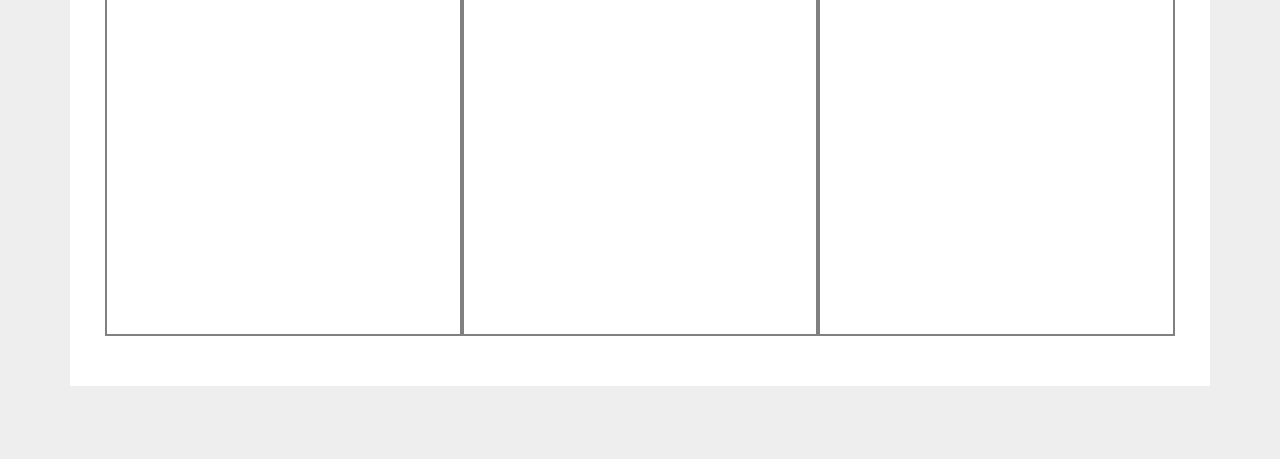
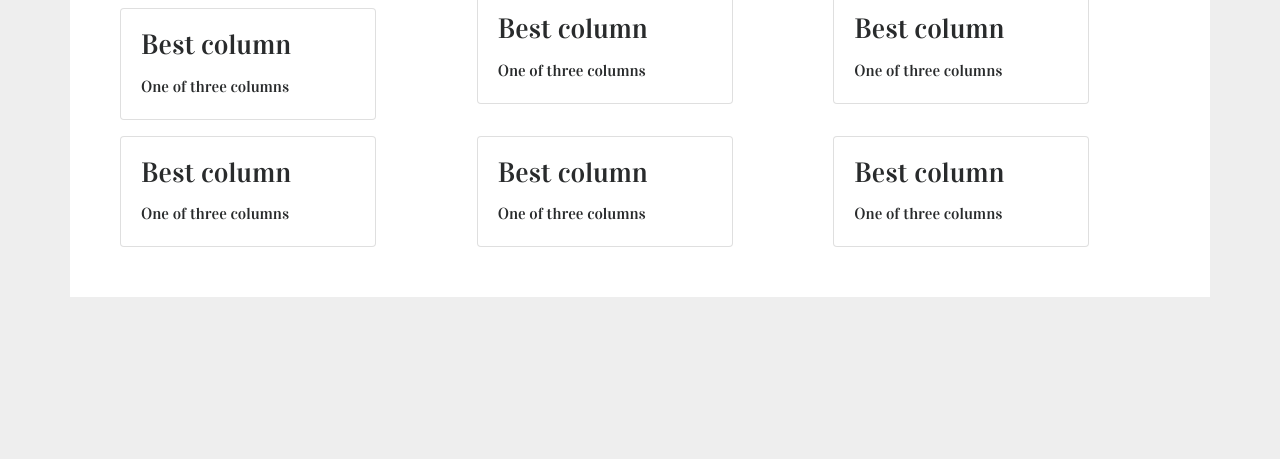
Before and after one commit to BGM6/portfolioPorject, a plain HTML site: page portfolio.html in a window 1280 px wide. Shown: the part 341-800 px from the top of the page. Drawn offline with nearby package versions, Linux system fonts and the light colour scheme.

Commit message:
progress

```diff
--- a/portfolio.html
+++ b/portfolio.html
@@ -12,6 +12,7 @@
 
     <!-- NAVBAR -->
     <nav class="navbar navbar-expand-sm navbar-light bg-dark">
+      <div class="container">
         <a class="navbar-brand" id="nav-font" href="index.html">Bryan Guilas</a>
         <div class="collapse navbar-collapse" id="navbarNav">
           <ul class="navbar-nav ml-auto">
@@ -26,6 +27,7 @@
             </li>
           </ul>
         </div>
+        </div>
       </nav>
 
       <!-- Social Media Links using Grid layout -->
@@ -34,15 +36,67 @@
       <!-- github -->
 
       <div class="container" id="box-set">
+        <h1>Portfolio</h1>
         <div class="row">
-          <div class="col-sm box-1">
-            One of three columns
+          <div class="col-md-4 col-sm-6">
+            <div class="card my-3">
+              <div class="card-body">
+                <h3 class="card-title">Best column</h3>
+                <p class="card-text">
+                One of three columns
+                </p>
+              </div>
+            </div>
           </div>
-          <div class="col-sm box-2">
-            One of three columns
+          <div class="col-md-4 col-sm-6">
+            <div class="card">
+              <div class="card-body">
+                <h3 class="card-title">Best column</h3>
+                <p class="card-text">
+                One of three columns
+                </p>
+              </div>
+            </div>
           </div>
-          <div class="col-sm box-3">
-            One of three columns
+          <div class="col-md-4 col-sm-6">
+            <div class="card">
+              <div class="card-body">
+                <h3 class="card-title">Best column</h3>
+                <p class="card-text">
+                One of three columns
+                </p>
+              </div>
+            </div>
+          </div>
+          <div class="col-md-4 col-sm-6">
+            <div class="card">
+              <div class="card-body">
+                <h3 class="card-title">Best column</h3>
+                <p class="card-text">
+                One of three columns
+                </p>
+              </div>
+            </div>
+          </div>
+          <div class="col-md-4 col-sm-6">
+            <div class="card">
+              <div class="card-body">
+                <h3 class="card-title">Best column</h3>
+                <p class="card-text">
+                One of three columns
+                </p>
+              </div>
+            </div>
+          </div>
+          <div class="col-md-4 col-sm-6">
+            <div class="card">
+              <div class="card-body">
+                <h3 class="card-title">Best column</h3>
+                <p class="card-text">
+                One of three columns
+                </p>
+              </div>
+            </div>
           </div>
         </div>
       </div>
@@ -53,7 +107,6 @@
 
     </html>
 
-
       <!-- Footer -->
       <!-- Optional JavaScript -->
     <!-- jQuery first, then Popper.js, then Bootstrap JS -->
--- a/style.css
+++ b/style.css
@@ -25,6 +25,7 @@ body {
 }
 
 #about-info {
+    border: #292b2c solid 2px;
     background-color: #fff;
     padding: 35px;
 }
@@ -38,47 +39,32 @@ img {
 }
 
 
-hr {
-    height: 12px;
-    border: 0;
-    box-shadow: inset 0 12px 12px -12px rgba(0, 0, 0, 0.5);
+#card-margin {
+    margin-top: 4rem;
 }
 
 /* Contact.HTML */
 
 #form-wrapper {
-    position: absolute;
     margin-top: 60px;
     background-color: #fff;
-    width: 700px;
-    left: 5%;
+    width: 100%;
 
 }
 
-/* Portfolio */
-
-/* .container {
-    margin-left: auto;
-    margin-right: auto;
-    padding-left: 15px;
-    padding-right: 15px;
-    background-color:white;
-}
-
-@media (min-width: 992px) {
-    .container {
-        width: 970px;
-     }
-} */
 
 #box-set {
     margin-top: 150px;
     padding: 50px;
     background-color: white;
 }
-.box-1, .box-2, .box-3 {
+.profile-box {
     width: 400px;
     height: 400px;
     background-color: white;
     border: 2px solid gray;
 }
+
+.card {
+    max-width: 256px;
+}
```
Also changed, not shown: contact.html (+5 -1 lines), index.html (+11 -8 lines).
